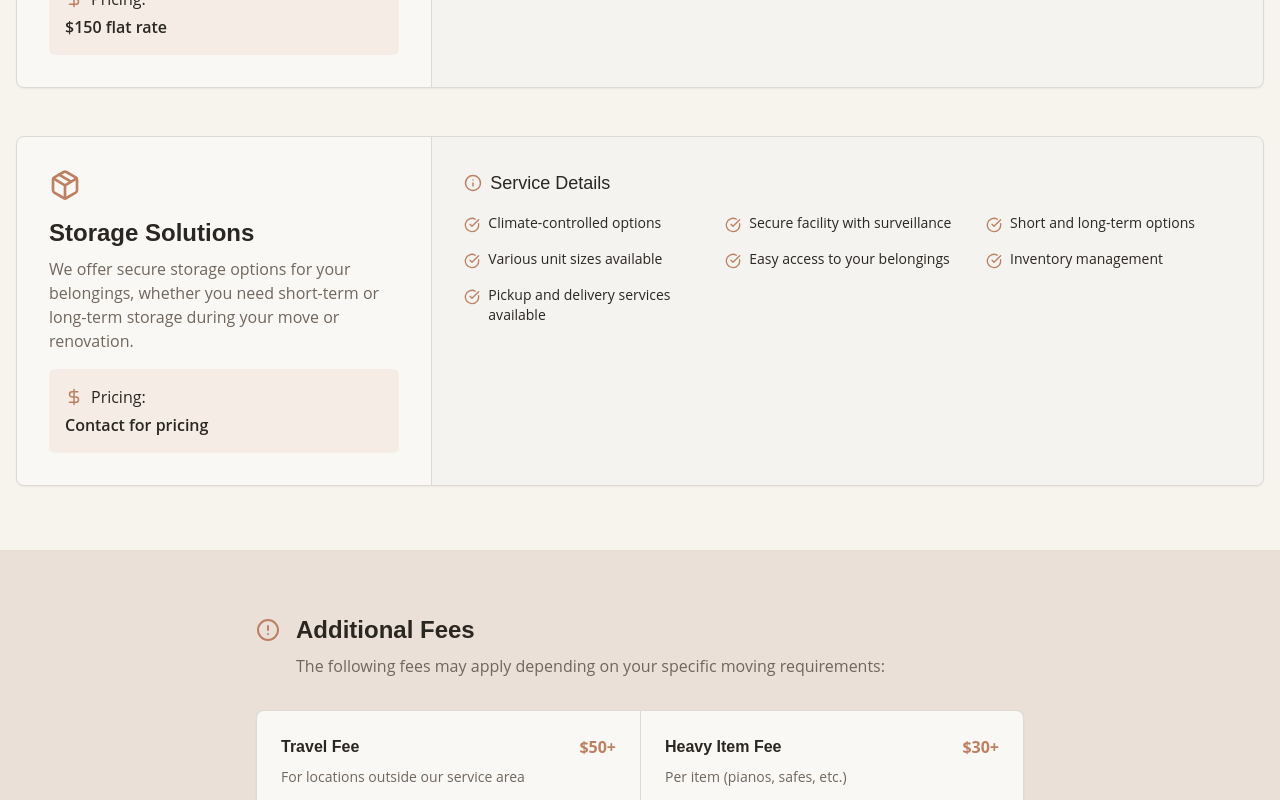
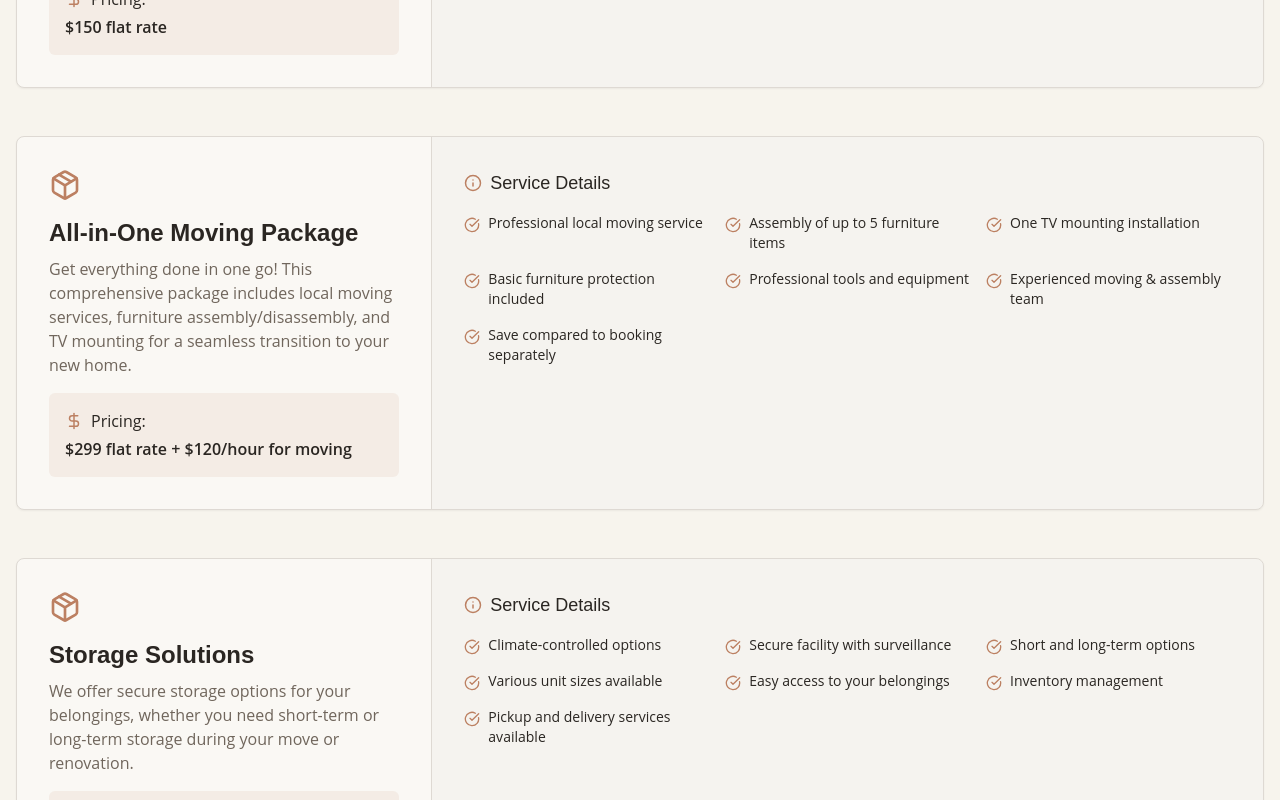
Before and after one commit to hshab610/oasis-website-whisper, a React (Vite) app: page /services in a window 1280 px wide. Shown: the part 3020-3820 px from the top of the page. Built offline with nearby package versions, Linux system fonts and the light colour scheme.

Commit message:
feat: Add full service moving option
Adds a new moving service option that includes furniture assembly, TV mounting, and moving services. Adjusts pricing accordingly.

```diff
--- a/src/pages/Services.tsx
+++ b/src/pages/Services.tsx
@@ -1,4 +1,3 @@
-
 import { Helmet } from 'react-helmet';
 import Navbar from '@/components/layout/Navbar';
 import Footer from '@/components/layout/Footer';
@@ -98,6 +97,21 @@ const Services = () => {
         'Careful handling of donatable items',
         'Scheduling flexibility',
         'Support for various charitable organizations'
+      ]
+    },
+    {
+      icon: Package,
+      title: 'All-in-One Moving Package',
+      description: 'Get everything done in one go! This comprehensive package includes local moving services, furniture assembly/disassembly, and TV mounting for a seamless transition to your new home.',
+      price: '$299 flat rate + $120/hour for moving',
+      details: [
+        'Professional local moving service',
+        'Assembly of up to 5 furniture items',
+        'One TV mounting installation',
+        'Basic furniture protection included',
+        'Professional tools and equipment',
+        'Experienced moving & assembly team',
+        'Save compared to booking separately'
       ]
     },
     {
```
